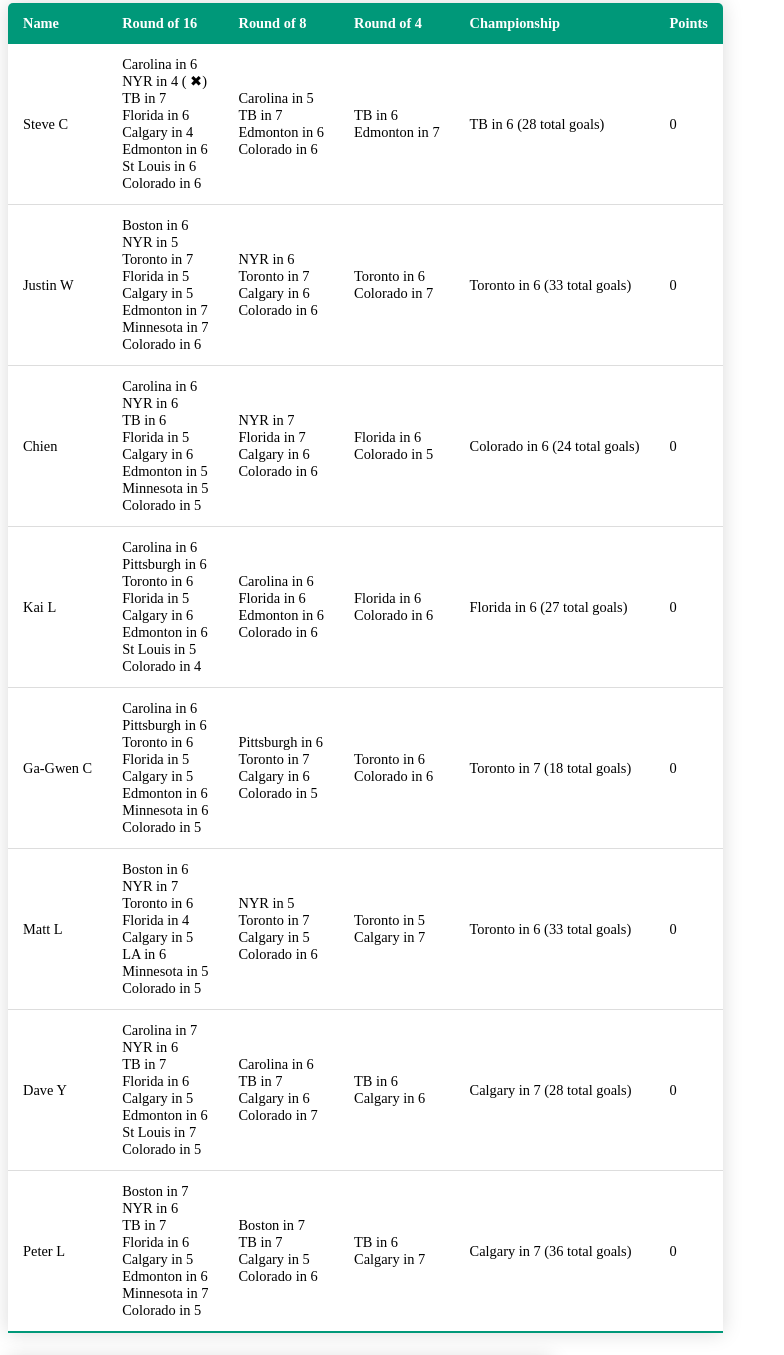
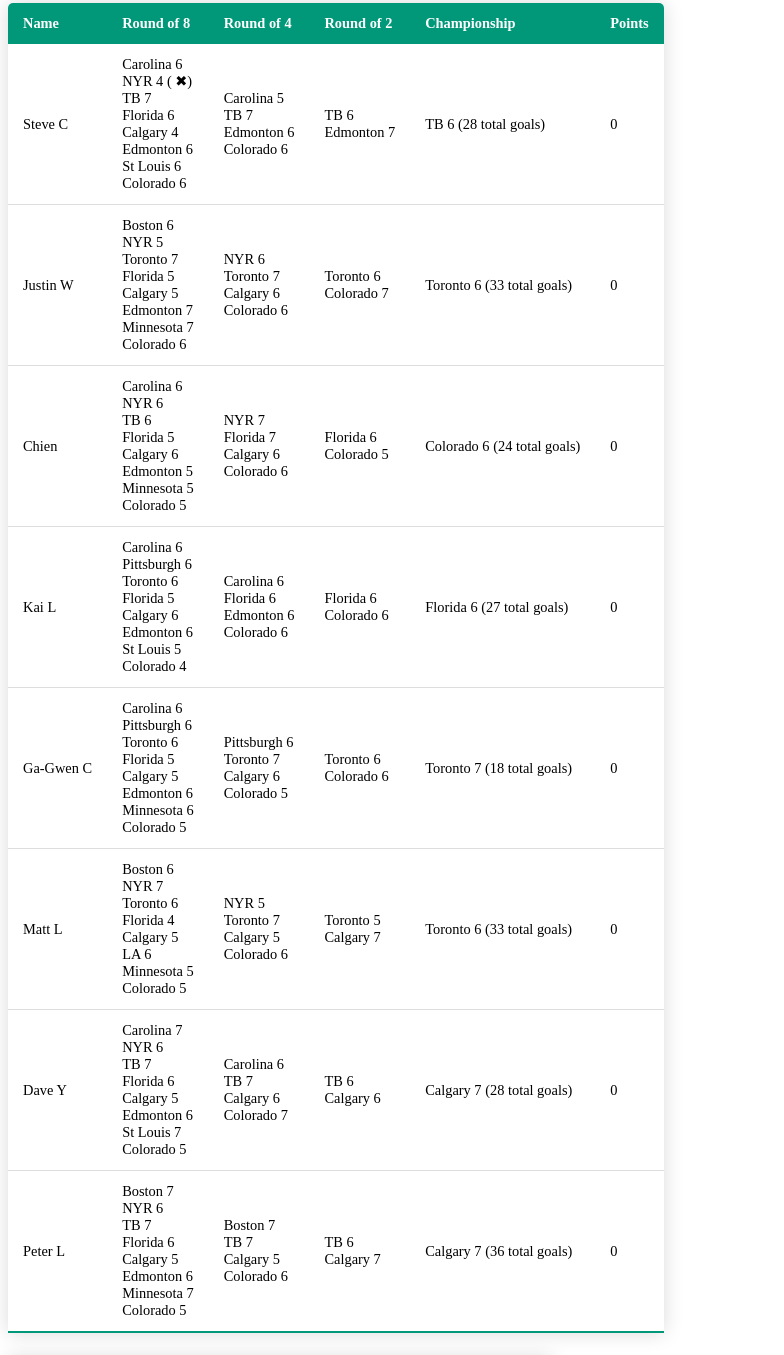
Before and after one commit to NeoCitronite/NHLBrackets2022, a plain HTML site: page index.html in a window 1280 px wide. Shown: the part 80-1435 px from the top of the page, without its empty margins (0-784 px from the left). Drawn offline with Linux system fonts and the light colour scheme.

Commit message:
Update index.html

```diff
--- a/index.html
+++ b/index.html
@@ -47,9 +47,9 @@
         <thead>
             <tr>
                 <th>Name</th>
-                <th>Round of 16</th>
                 <th>Round of 8</th>
                 <th>Round of 4</th>
+                <th>Round of 2</th>
                 <th>Championship</th>
                 <th>Points</th>
             </tr>
@@ -57,66 +57,66 @@
         <tbody>
             <tr>
                 <td>Steve C</td>
-                <td>Carolina in 6 <br> NYR in 4 ( &#10006;) <br> TB in 7 <br> Florida in 6 <br> Calgary in 4 <br> Edmonton in 6 <br> St Louis in 6 <br> Colorado in 6</td>
-                <td>Carolina in 5 <br> TB in 7 <br> Edmonton in 6 <br> Colorado in 6</td>
-                <td>TB in 6 <br> Edmonton in 7</td>
-                <td>TB in 6 (28 total goals)</td>
+                <td>Carolina 6 <br> NYR 4 ( &#10006;) <br> TB 7 <br> Florida 6 <br> Calgary 4 <br> Edmonton 6 <br> St Louis 6 <br> Colorado 6</td>
+                <td>Carolina 5 <br> TB 7 <br> Edmonton 6 <br> Colorado 6</td>
+                <td>TB 6 <br> Edmonton 7</td>
+                <td>TB 6 (28 total goals)</td>
                 <td>0</td>
             </tr>
             <tr>
                 <td>Justin W</td>
-                <td>Boston in 6 <br> NYR in 5 <br> Toronto in 7 <br> Florida in 5 <br> Calgary in 5 <br> Edmonton in 7 <br> Minnesota in 7 <br> Colorado in 6</td>
-                <td>NYR in 6 <br> Toronto in 7 <br> Calgary in 6 <br> Colorado in 6</td>
-                <td>Toronto in 6 <br> Colorado in 7</td>
-                <td>Toronto in 6 (33 total goals)</td>
+                <td>Boston 6 <br> NYR 5 <br> Toronto 7 <br> Florida 5 <br> Calgary 5 <br> Edmonton 7 <br> Minnesota 7 <br> Colorado 6</td>
+                <td>NYR 6 <br> Toronto 7 <br> Calgary 6 <br> Colorado 6</td>
+                <td>Toronto 6 <br> Colorado 7</td>
+                <td>Toronto 6 (33 total goals)</td>
                 <td>0</td>
             </tr>
              <tr>
                 <td>Chien</td>
-                <td>Carolina in 6 <br> NYR in 6 <br> TB in 6 <br> Florida in 5 <br> Calgary in 6 <br> Edmonton in 5 <br> Minnesota in 5 <br> Colorado in 5</td>
-                <td>NYR in 7 <br> Florida in 7 <br> Calgary in 6 <br> Colorado in 6</td>
-                <td>Florida in 6 <br> Colorado in 5</td>
-                <td>Colorado in 6 (24 total goals)</td>
+                <td>Carolina 6 <br> NYR 6 <br> TB 6 <br> Florida 5 <br> Calgary 6 <br> Edmonton 5 <br> Minnesota 5 <br> Colorado 5</td>
+                <td>NYR 7 <br> Florida 7 <br> Calgary 6 <br> Colorado 6</td>
+                <td>Florida 6 <br> Colorado 5</td>
+                <td>Colorado 6 (24 total goals)</td>
                 <td>0</td>
             </tr>
             <tr>
                 <td>Kai L</td>
-                <td>Carolina in 6 <br> Pittsburgh in 6 <br> Toronto in 6 <br> Florida in 5 <br> Calgary in 6 <br> Edmonton in 6 <br> St Louis in 5 <br> Colorado in 4</td>
-                <td>Carolina in 6 <br> Florida in 6 <br> Edmonton in 6 <br> Colorado in 6</td>
-                <td>Florida in 6 <br> Colorado in 6</td>
-                <td>Florida in 6 (27 total goals)</td>
+                <td>Carolina 6 <br> Pittsburgh 6 <br> Toronto 6 <br> Florida 5 <br> Calgary 6 <br> Edmonton 6 <br> St Louis 5 <br> Colorado 4</td>
+                <td>Carolina 6 <br> Florida 6 <br> Edmonton 6 <br> Colorado 6</td>
+                <td>Florida 6 <br> Colorado 6</td>
+                <td>Florida 6 (27 total goals)</td>
                 <td>0</td>
             </tr>
             <tr>
                 <td>Ga-Gwen C</td>
-                <td>Carolina in 6 <br> Pittsburgh in 6 <br> Toronto in 6 <br> Florida in 5 <br> Calgary in 5 <br> Edmonton in 6 <br> Minnesota in 6 <br> Colorado in 5</td>
-                <td>Pittsburgh in 6<br> Toronto in 7 <br> Calgary in 6 <br> Colorado in 5</td>
-                <td>Toronto in 6 <br> Colorado in 6</td>
-                <td>Toronto in 7 (18 total goals)</td>
+                <td>Carolina 6 <br> Pittsburgh 6 <br> Toronto 6 <br> Florida 5 <br> Calgary 5 <br> Edmonton 6 <br> Minnesota 6 <br> Colorado 5</td>
+                <td>Pittsburgh 6<br> Toronto 7 <br> Calgary 6 <br> Colorado 5</td>
+                <td>Toronto 6 <br> Colorado 6</td>
+                <td>Toronto 7 (18 total goals)</td>
                 <td>0</td>
             </tr>
             <tr>
                 <td>Matt L</td>
-                <td>Boston in 6 <br> NYR in 7 <br> Toronto in 6 <br> Florida in 4 <br> Calgary in 5 <br> LA in 6 <br> Minnesota in 5 <br> Colorado in 5</td>
-                <td>NYR in 5 <br> Toronto in 7 <br> Calgary in 5 <br> Colorado in 6</td>
-                <td>Toronto in 5 <br> Calgary in 7</td>
-                <td>Toronto in 6 (33 total goals)</td>
+                <td>Boston 6 <br> NYR 7 <br> Toronto 6 <br> Florida 4 <br> Calgary 5 <br> LA 6 <br> Minnesota 5 <br> Colorado 5</td>
+                <td>NYR 5 <br> Toronto 7 <br> Calgary 5 <br> Colorado 6</td>
+                <td>Toronto 5 <br> Calgary 7</td>
+                <td>Toronto 6 (33 total goals)</td>
                 <td>0</td>
             </tr>
             <tr>
                 <td>Dave Y</td>
-                <td>Carolina in 7 <br> NYR in 6 <br> TB in 7 <br> Florida in 6 <br> Calgary in 5 <br> Edmonton in 6 <br> St Louis in 7 <br> Colorado in 5</td>
-                <td>Carolina in 6 <br> TB in 7 <br> Calgary in 6 <br> Colorado in 7</td>
-                <td>TB in 6 <br> Calgary in 6</td>
-                <td>Calgary in 7 (28 total goals)</td>
+                <td>Carolina 7 <br> NYR 6 <br> TB 7 <br> Florida 6 <br> Calgary 5 <br> Edmonton 6 <br> St Louis 7 <br> Colorado 5</td>
+                <td>Carolina 6 <br> TB 7 <br> Calgary 6 <br> Colorado 7</td>
+                <td>TB 6 <br> Calgary 6</td>
+                <td>Calgary 7 (28 total goals)</td>
                 <td>0</td>
             </tr>
             <tr>
                 <td>Peter L</td>
-                <td>Boston in 7 <br> NYR in 6 <br> TB in 7 <br> Florida in 6 <br> Calgary in 5 <br> Edmonton in 6 <br> Minnesota in 7 <br> Colorado in 5</td>
-                <td>Boston in 7 <br> TB in 7 <br> Calgary in 5 <br> Colorado in 6</td>
-                <td>TB in 6 <br> Calgary in 7</td>
-                <td>Calgary in 7 (36 total goals)</td>
+                <td>Boston 7 <br> NYR 6 <br> TB 7 <br> Florida 6 <br> Calgary 5 <br> Edmonton 6 <br> Minnesota 7 <br> Colorado 5</td>
+                <td>Boston 7 <br> TB 7 <br> Calgary 5 <br> Colorado 6</td>
+                <td>TB 6 <br> Calgary 7</td>
+                <td>Calgary 7 (36 total goals)</td>
                 <td>0</td>
             </tr>
 
@@ -134,7 +134,7 @@
     </thead>
     <tr>
         <td>Carolina <br> Boston <br><br> NYR <br> Pittsburgh <br><br> Toronto <br> TB <br><br> Florida <br> Washington <br><br> Calgary <br> Dallas <br><br> Edmonton <br> LA <br><br> Minnesota <br> St Louis <br><br> Colorado <br> Nashville</td>
-        <td> &emsp;&emsp; Carolina <br> &emsp;&emsp; 2-0  <br><br> &emsp;&emsp; Pittsburgh <br> &emsp;&emsp; 1-0  <br><br>&emsp;&emsp; Toronto <br> &emsp;&emsp; 1-1  <br><br>&emsp;&emsp; Washington <br> &emsp;&emsp; 1-0  <br><br>&emsp;&emsp; Calgary <br> &emsp;&emsp; 1-0  <br><br>&emsp;&emsp; LA <br> &emsp;&emsp; 1-1  <br><br>&emsp;&emsp; St Louis <br> &emsp;&emsp; 1-1  <br><br>&emsp;&emsp; Colorado <br> &emsp;&emsp; 1-0</td>
+        <td> &emsp;&emsp; Carolina <br> &emsp;&emsp; 2-0  <br><br> &emsp;&emsp; Pittsburgh <br> &emsp;&emsp; 1-1  <br><br>&emsp;&emsp; Toronto <br> &emsp;&emsp; 1-1  <br><br>&emsp;&emsp; Washington <br> &emsp;&emsp; 1-1  <br><br>&emsp;&emsp; Calgary <br> &emsp;&emsp; 1-1  <br><br>&emsp;&emsp; LA <br> &emsp;&emsp; 1-1  <br><br>&emsp;&emsp; St Louis <br> &emsp;&emsp; 1-1  <br><br>&emsp;&emsp; Colorado <br> &emsp;&emsp; 2-0</td>
         <td></td>
         <td></td>
         <td></td>
```
